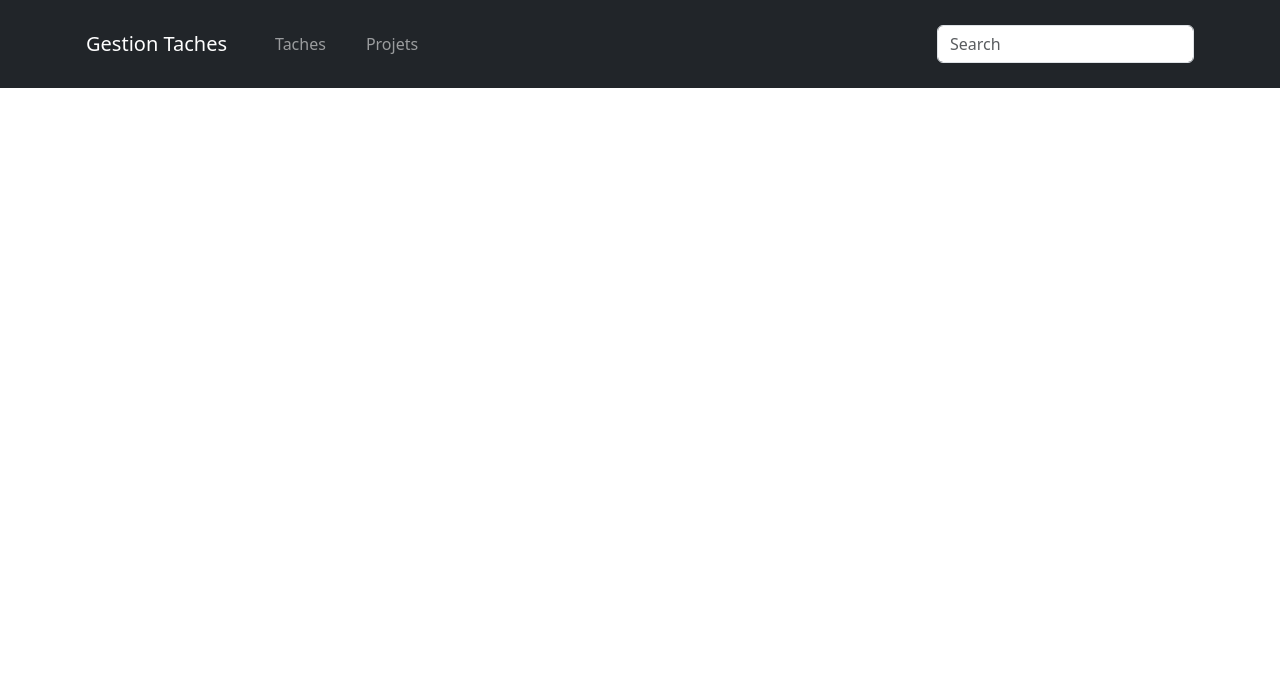
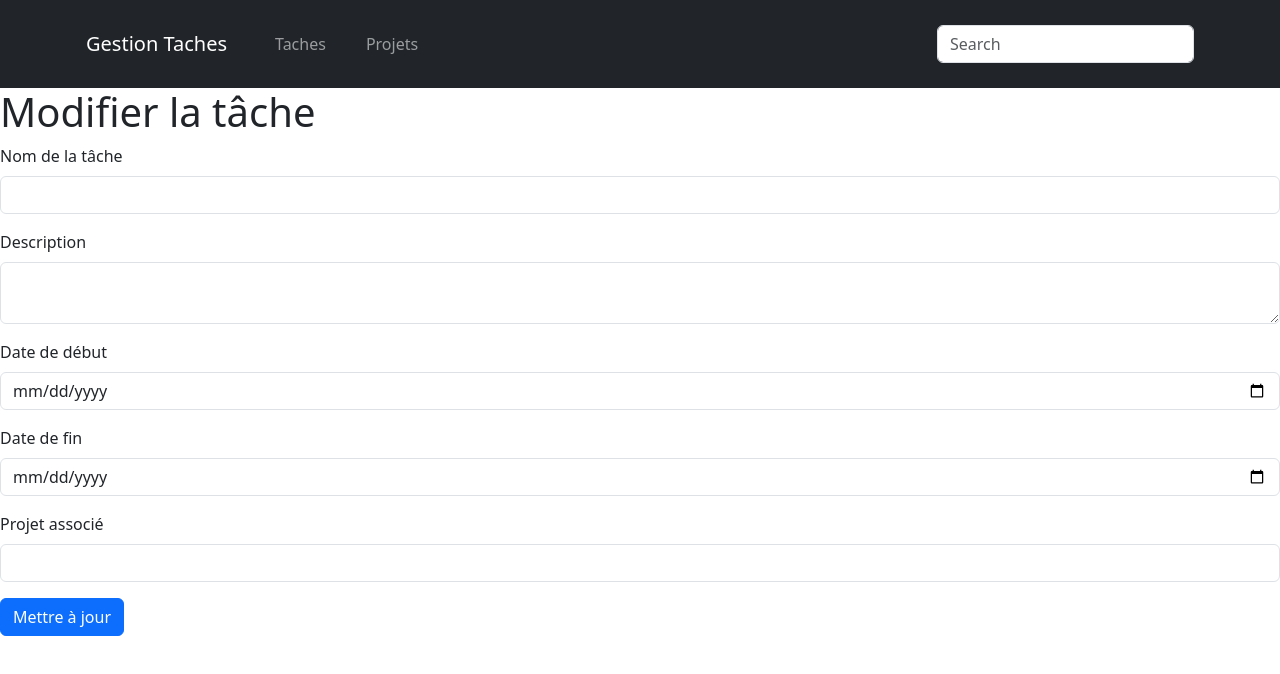
Before and after one commit to AssaBaradji/Gestion_taches, a Vue app: page /taches/edit/1 in a window 1280 px wide. Shown: the top 674 px of the page. Built offline with nearby package versions, Linux system fonts and the light colour scheme.

Commit message:
reajustement de composant taches

```diff
--- a/src/components/taches/AjouterTache.vue
+++ b/src/components/taches/AjouterTache.vue
@@ -0,0 +1,68 @@
+<template>
+    <div class="container mt-4">
+      <h1>Ajouter une tâche</h1>
+      <form @submit.prevent="addNewTask">
+        <div class="mb-3">
+          <label for="name" class="form-label">Nom de la tâche</label>
+          <input v-model="name" type="text" class="form-control" id="name" required>
+        </div>
+        <div class="mb-3">
+          <label for="description" class="form-label">Description</label>
+          <textarea v-model="description" class="form-control" id="description" required></textarea>
+        </div>
+        <div class="mb-3">
+          <label for="startDate" class="form-label">Date de début</label>
+          <input v-model="startDate" type="date" class="form-control" id="startDate" required>
+        </div>
+        <div class="mb-3">
+          <label for="endDate" class="form-label">Date de fin</label>
+          <input v-model="endDate" type="date" class="form-control" id="endDate" required>
+        </div>
+        <div class="mb-3">
+          <label for="project" class="form-label">Projet associé</label>
+          <select v-model="project" class="form-control" id="project" >
+            <option v-for="(proj, index) in projects" :key="index" :value="proj.name">
+              {{ proj.name }}
+            </option>
+          </select>
+        </div>
+        <button type="submit" class="btn btn-primary">Ajouter</button>
+      </form>
+    </div>
+  </template>
+
+  <script setup>
+  import { ref } from 'vue';
+  import { useRouter } from 'vue-router';
+import { useGestionStore } from '../../stores/gestion';
+//   import { useTaskStore } from '../../stores/useTaskStore';
+//   import { useProjectStore } from '../../stores/useProjectStore';
+
+
+  const name = ref('');
+  const description = ref('');
+  const startDate = ref('');
+  const endDate = ref('');
+  const project = ref('');
+  const router = useRouter();
+  const taskStore = useGestionStore();
+  const projectStore = useGestionStore();
+  const projects = projectStore.projects;
+
+  const addNewTask = () => {
+    taskStore.addTask({
+      name: name.value,
+      description: description.value,
+      startDate: startDate.value,
+      endDate: endDate.value,
+      project: project.value,
+    });
+    router.push('/');
+
+    name.value=""
+    description.value=""
+    startDate.value=""
+    endDate.value=""
+    project.value=""
+  };
+  </script>
--- /dev/null
+++ b/src/components/taches/DetailsTache.vue
@@ -0,0 +1,26 @@
+<template>
+    <div class="container mt-4">
+      <h1>Détails de la tâche</h1>
+      <div v-if="task">
+        <p><strong>Nom:</strong> {{ task.name }}</p>
+        <p><strong>Description:</strong> {{ task.description }}</p>
+        <p><strong>Date de début:</strong> {{ task.startDate }}</p>
+        <p><strong>Date de fin:</strong> {{ task.endDate }}</p>
+        <p><strong>Projet:</strong> {{ task.project }}</p>
+      </div>
+      <router-link to="/" class="btn btn-secondary">Retour à la liste des tâches</router-link>
+    </div>
+  </template>
+
+  <script setup>
+  import { computed } from 'vue';
+  import { useRoute } from 'vue-router';
+//   import { useTaskStore } from '../../stores/useTaskStore';
+import { useGestionStore } from '../../stores/gestion';
+
+  const route = useRoute();
+  const taskStore = useGestionStore();
+  const taskId = Number(route.params.id);
+
+  const task = computed(() => taskStore.taches[taskId]);
+  </script>
--- a/src/components/taches/ListeTache.vue
+++ b/src/components/taches/ListeTache.vue
@@ -1,7 +1,101 @@
+<!-- <template>
+  <div class="container mt-4">
+    <AjouterTache />
+    <div class="row mt-4">
+      <table class="table table-striped">
+        <thead>
+          <tr>
+            <th scope="col">#</th>
+            <th scope="col">Nom de la tâche</th>
+            <th scope="col">Description</th>
+            <th scope="col">Date de début</th>
+            <th scope="col">Date de fin</th>
+            <th scope="col">Projet</th>
+            <th scope="col">Action</th>
+          </tr>
+        </thead>
+        <tbody>
+          <tr v-for="(task, index) in tasks" :key="index">
+            <th scope="row">{{ index + 1 }}</th>
+            <td>{{ task.nom }}</td>
+            <td>{{ task.description }}</td>
+            <td>{{ task.dateDebut }}</td>
+            <td>{{ task.dateFin }}</td>
+            <td>{{ task.projet }}</td>
+            <td>
+              <button class="btn btn-danger btn-xs" @click="removeTask(index)">
+                <i class="fa-solid fa-trash-can"></i>
+              </button>
+              <button class="btn btn-secondary btn-xs" @click="editTask(index)">
+                <i class="fa-solid fa-pen"></i>
+              </button>
+              <router-link class="btn btn-info btn-xs" :to="'/details' + index">
+                <i class="fa-solid fa-eye"></i>
+              </router-link>
+            </td>
+          </tr>
+        </tbody>
+      </table>
+    </div>
+  </div>
+</template>
+
+  <script setup>
+import AjouterTache from "./AjouterTache.vue";
+import { useGestionStore } from "../../stores/gestion";
+
+const tasksStore = useGestionStore();
+const tasks = tasksStore.taches;
+
+function removeTask(index) {
+  tasksStore.taches.splice(index, 1);
+}
+
+function editTask(index) {}
+
+function viewDetails(task) {}
+</script> -->
+
+
+
 <template>
     <div class="container mt-4">
-        <h1>salut depuis taches</h1>
+      <h1>Tâches</h1>
+      <router-link to="/taches/add" class="btn btn-primary mb-3">Ajouter une tâche</router-link>
+      <table class="table">
+        <thead>
+          <tr>
+            <th>Nom</th>
+            <th>Projet</th>
+            <th>Date de début</th>
+            <th>Date de fin</th>
+            <th>Actions</th>
+          </tr>
+        </thead>
+        <tbody>
+          <tr v-for="(task, index) in taches" :key="index">
+            <td>{{ task.name }}</td>
+            <td>{{ task.project }}</td>
+            <td>{{ task.startDate }}</td>
+            <td>{{ task.endDate }}</td>
+            <td>
+              <router-link :to="'/taches/' + index" class="btn btn-info">Détails</router-link>
+              <router-link :to="'/taches/edit/' + index" class="btn btn-warning">Modifier</router-link>
+              <button @click="deleteTask(index)" class="btn btn-danger">Supprimer</button>
+            </td>
+          </tr>
+        </tbody>
+      </table>
     </div>
-</template>
+  </template>
 
-<script setup></script>
+  <script setup>
+  import { useGestionStore } from '../../stores/gestion';
+
+  const taskStore = useGestionStore();
+  const taches = taskStore.taches;
+
+  const deleteTask = (index) => {
+    taskStore.deleteTask(index);
+  };
+  </script>
--- a/src/components/taches/ModifierTache.vue
+++ b/src/components/taches/ModifierTache.vue
@@ -0,0 +1,74 @@
+<template>
+    <div>
+      <h1>Modifier la tâche</h1>
+      <form @submit.prevent="updateTask">
+        <div class="mb-3">
+          <label for="name" class="form-label">Nom de la tâche</label>
+          <input v-model="name" type="text" class="form-control" id="name" required>
+        </div>
+        <div class="mb-3">
+          <label for="description" class="form-label">Description</label>
+          <textarea v-model="description" class="form-control" id="description" required></textarea>
+        </div>
+        <div class="mb-3">
+          <label for="startDate" class="form-label">Date de début</label>
+          <input v-model="startDate" type="date" class="form-control" id="startDate" required>
+        </div>
+        <div class="mb-3">
+          <label for="endDate" class="form-label">Date de fin</label>
+          <input v-model="endDate" type="date" class="form-control" id="endDate" required>
+        </div>
+        <div class="mb-3">
+          <label for="project" class="form-label">Projet associé</label>
+          <select v-model="project" class="form-control" id="project">
+            <option v-for="(proj, index) in projects" :key="index" :value="proj.name">
+              {{ proj.name }}
+            </option>
+          </select>
+        </div>
+        <button type="submit" class="btn btn-primary">Mettre à jour</button>
+      </form>
+    </div>
+  </template>
+
+  <script setup>
+  import { ref, onMounted } from 'vue';
+  import { useRoute, useRouter } from 'vue-router';
+//   import { useTaskStore } from '../../stores/useTaskStore';
+  import { useGestionStore } from '../../stores/gestion';
+
+  const route = useRoute();
+  const router = useRouter();
+  const taskStore = useGestionStore();
+  const projectStore = useGestionStore();
+  const taskId = Number(route.params.id);
+
+  const name = ref('');
+  const description = ref('');
+  const startDate = ref('');
+  const endDate = ref('');
+  const project = ref('');
+  const projects = projectStore.projects;
+
+  onMounted(() => {
+    const task = taskStore.taches[taskId];
+    if (task) {
+      name.value = task.name;
+      description.value = task.description;
+      startDate.value = task.startDate;
+      endDate.value = task.endDate;
+      project.value = task.project;
+    }
+  });
+
+  const updateTask = () => {
+    taskStore.updateTask(taskId, {
+      name: name.value,
+      description: description.value,
+      startDate: startDate.value,
+      endDate: endDate.value,
+      project: project.value,
+    });
+    router.push('/');
+  };
+  </script>
--- a/src/router/index.js
+++ b/src/router/index.js
@@ -4,6 +4,9 @@ import ListeTache from "../components/taches/ListeTache.vue";
 import AjouterProjet from "../components/projets/AjouterProjet.vue";
 import ProjectDetail from "../components/projets/ProjectDetail.vue";
 import EditProject from "../components/projets/EditProject.vue";
+import AjouterTache from "../components/taches/AjouterTache.vue";
+import DetailsTache from "../components/taches/DetailsTache.vue";
+import ModifierTache from "../components/taches/ModifierTache.vue";
 
 
 
@@ -15,7 +18,10 @@ const router = createRouter({
       name: "ListeProjet",
       component: ListeProjet,
     },
+    { path: '/taches/add', component: AjouterTache },
     { path: "/projets/add", component: AjouterProjet },
+    { path: '/taches/edit/:id', component: ModifierTache, props: true },
+    { path: '/taches/:id', component: DetailsTache, props: true },
     { path: '/projets/:id', component: ProjectDetail, props: true },
     { path: '/projets/edit/:id', component: EditProject, props: true },
     {
--- a/src/stores/gestion.js
+++ b/src/stores/gestion.js
@@ -2,20 +2,31 @@ import { defineStore } from "pinia";
 
 export const useGestionStore = defineStore("gestion", {
   state: () => ({
-    tache: [],
-    projects: [],
+    taches: [],
+    projects: [{ nom: "Projet A", dateDebut: "2024-01-01", dateFin: "2024-12-31" },
+      { nom: "Projet B", dateDebut: "2024-02-01", dateFin: "2024-11-30" },],
   }),
   actions: {
     addProjet(project) {
       this.projects.push(project);
     },
+    addTask(tache){
+        this.taches.push(tache)
+    },
 
+      deleteTask(index){
+        this.taches.splice(index, 1)
+      }
+    ,
     deleteProject(index) {
       this.projects.splice(index, 1);
     },
     updateProject(index, updatedProject) {
       this.projects[index] = updatedProject;
     },
+    updateTask(index, updateTask){
+      this.taches[index] = updateTask
+    },
     listeProjet() {},
     modifierProjet() {},
   },
```
Also changed, not shown: 1 other file (tests, documents, lock files or other folders).
